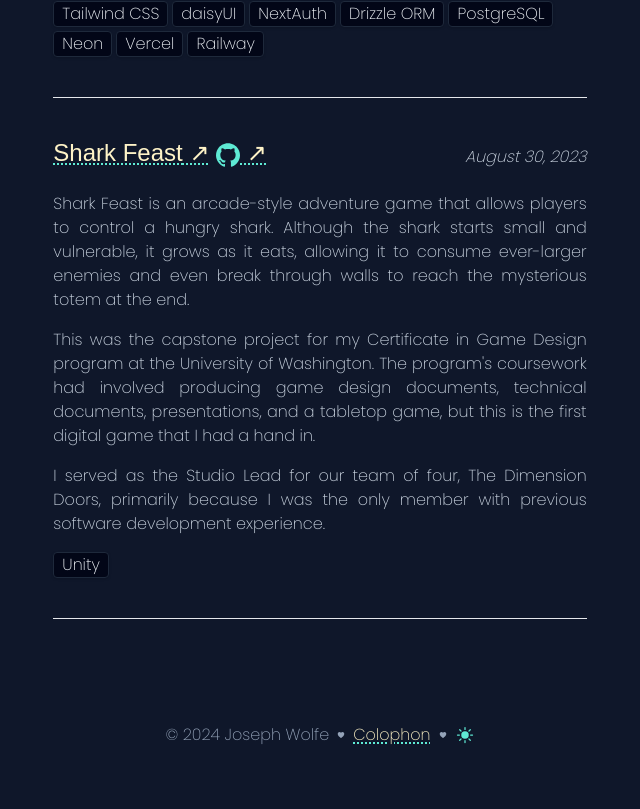
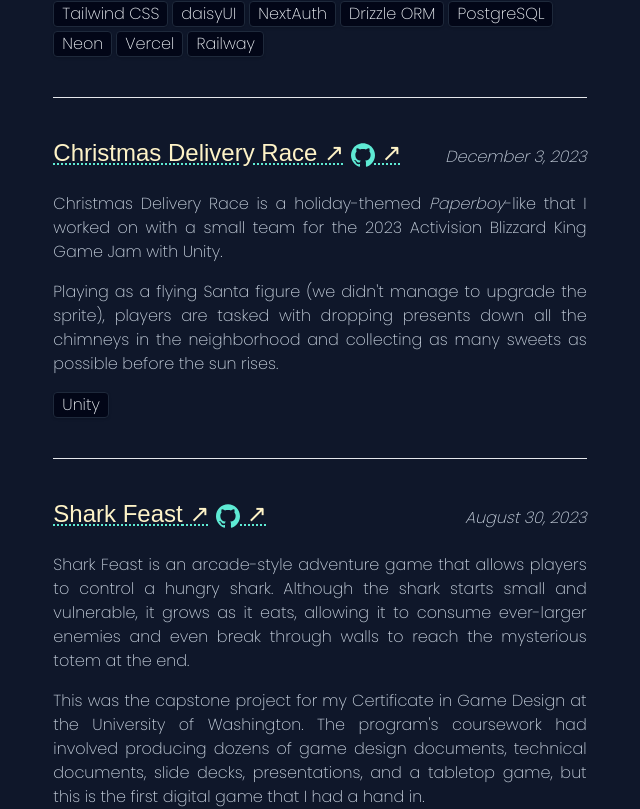
Before and after one commit to CharmedSatyr/personal-website, a Next.js app: page /projects in a window 1280 px wide. Shown: the part 615-1424 px from the top of the page, without its empty margins (320-960 px from the left). Before the commit the page ends 1378 px from the top, so only its background shows below. Built offline with nearby package versions, Linux system fonts and the light colour scheme; a web font is replaced by a local one.

Commit message:
Add Christmas Delivery to project list

```diff
--- a/app/projects/projects-list.tsx
+++ b/app/projects/projects-list.tsx
@@ -43,7 +43,26 @@ const ProjectsList = async () => {
 	return (
 		<section>
 			<ul>
-				{projects.map((project) => (
+				{projects
+					.sort((a, b) => {
+						const first = new Date(a.meta.date);
+						const second = new Date(b.meta.date);
+
+						if (isNaN(first.valueOf())) {
+							return -1;
+						}
+
+						if (first < second) {
+							return 1;
+						}
+
+						if (second > first) {
+							return -1;
+						}
+
+						return 0;
+					})
+					.map((project) => (
 						<li key={project.slug}>
 							<div className="mb-4 flex flex-wrap items-center justify-between">
 								<h3 className="title text-bold flex inline gap-4">
--- /dev/null
+++ b/data/projects/christmas-delivery.mdx
@@ -0,0 +1,14 @@
+---
+date: December 3, 2023
+repo: https://github.com/CharmedSatyr/christmas-delivery
+tags: [Unity]
+title: Christmas Delivery Race
+url: https://charmedsatyr.itch.io/christmas-delivery-race
+---
+
+Christmas Delivery Race is a holiday-themed _Paperboy_-like that I worked on
+with a small team for the 2023 Activision Blizzard King Game Jam with Unity.
+
+Playing as a flying Santa figure (we didn't manage to upgrade the sprite),
+players are tasked with dropping presents down all the chimneys in the
+neighborhood and collecting as many sweets as possible before the sun rises.
--- a/data/projects/shark-feast.mdx
+++ b/data/projects/shark-feast.mdx
@@ -11,10 +11,10 @@ hungry shark. Although the shark starts small and vulnerable, it grows as it
 eats, allowing it to consume ever-larger enemies and even break through walls to
 reach the mysterious totem at the end.
 
-This was the capstone project for my Certificate in Game Design program at the
-University of Washington. The program's coursework had involved producing game
-design documents, technical documents, presentations, and a tabletop game, but
-this is the first digital game that I had a hand in.
+This was the capstone project for my Certificate in Game Design at the
+University of Washington. The program's coursework had involved producing dozens
+of game design documents, technical documents, slide decks, presentations, and a
+tabletop game, but this is the first digital game that I had a hand in.
 
 I served as the Studio Lead for our team of four, The Dimension Doors, primarily
 because I was the only member with previous software development experience.
```
Lines whose indentation alone changed are shown as unchanged.
